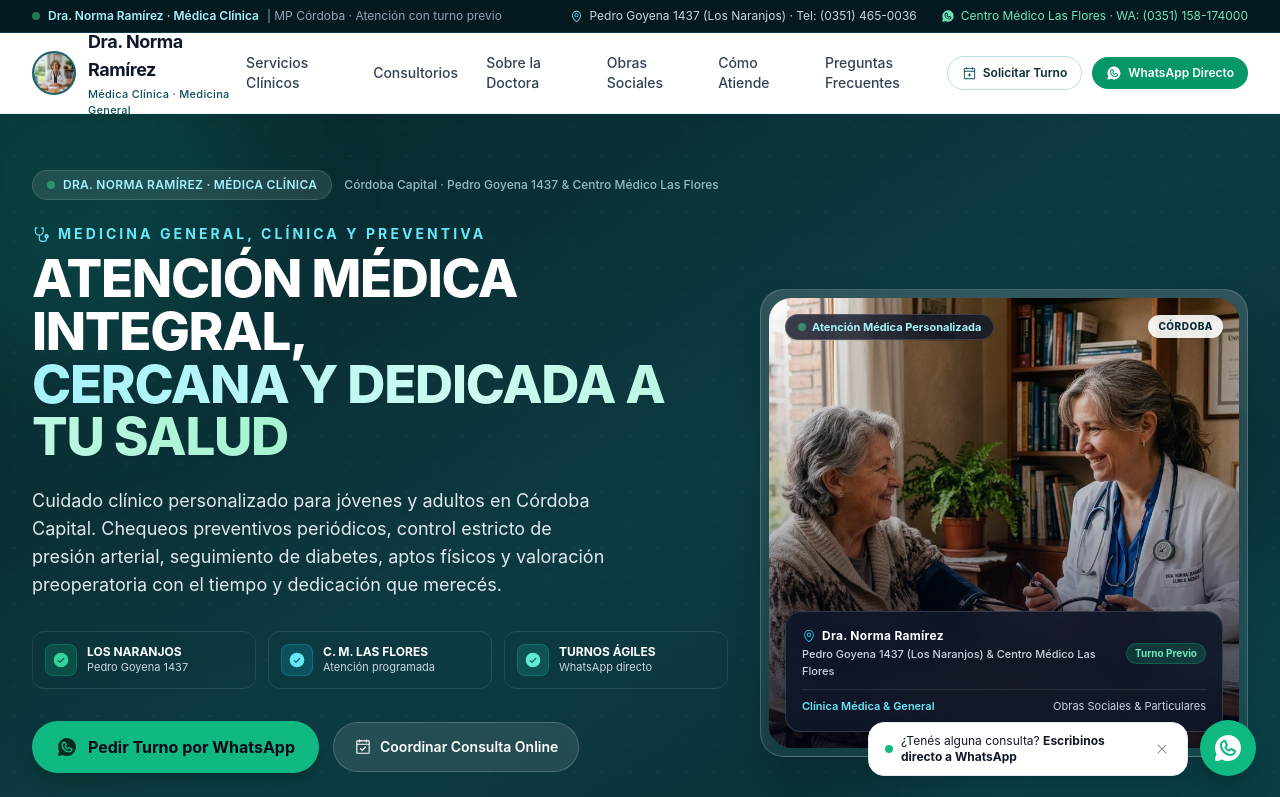
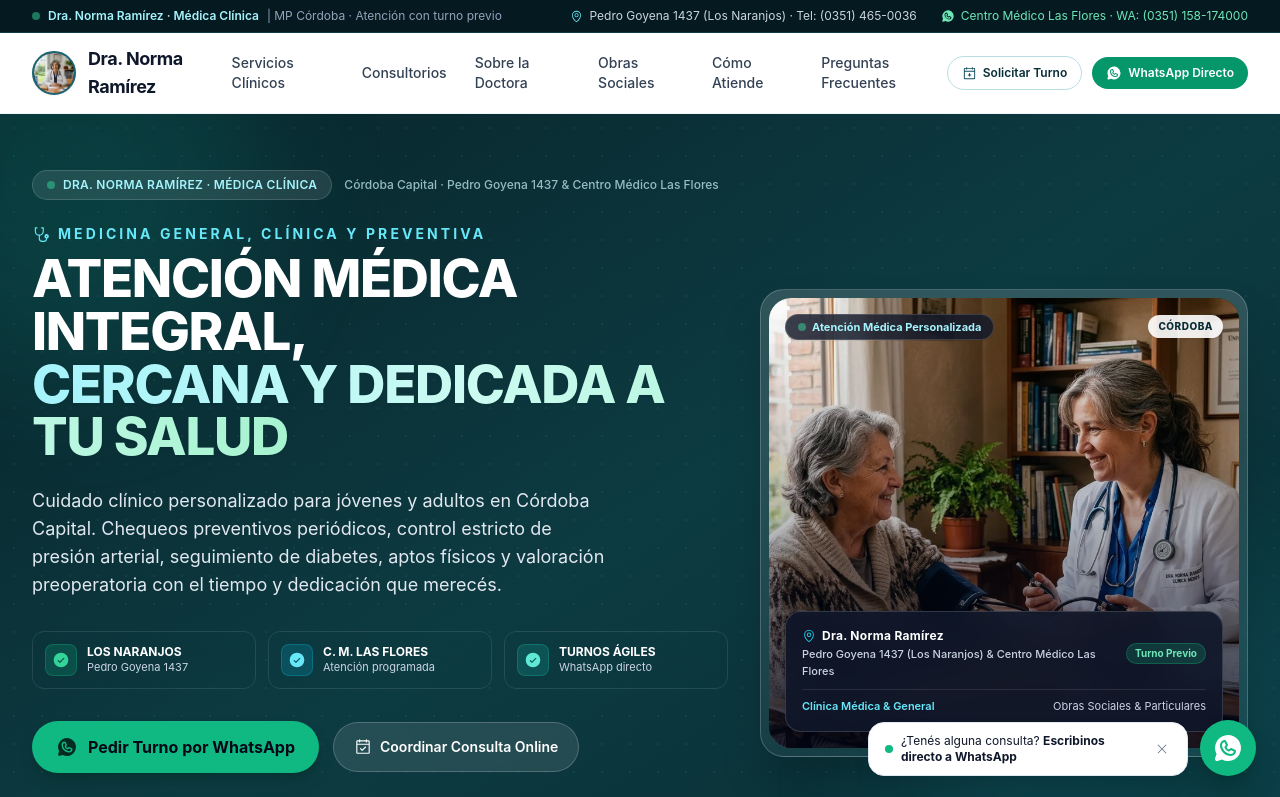
Before and after one commit to iatomica/bienestar-salud, a Next.js app: page / in a window 1280 px wide. Shown: the top 797 px of the page. Built offline with nearby package versions, Linux system fonts and the light colour scheme.

Commit message:
style(header): remover subtitulo medica clinica - medicina general del logo

```diff
--- a/src/components/layout/Header.tsx
+++ b/src/components/layout/Header.tsx
@@ -81,9 +81,6 @@ export const Header: React.FC<HeaderProps> = ({ onOpenBooking }) => {
             <div className="flex flex-col">
               <span className="text-base sm:text-lg font-bold tracking-tight text-charcoal group-hover:text-petrol-700 transition-colors leading-none">
                 Dra. Norma Ramírez
-              </span>
-              <span className="text-[11px] font-medium text-petrol-700 mt-0.5 tracking-wide">
-                Médica Clínica · Medicina General
               </span>
             </div>
           </Link>
```
